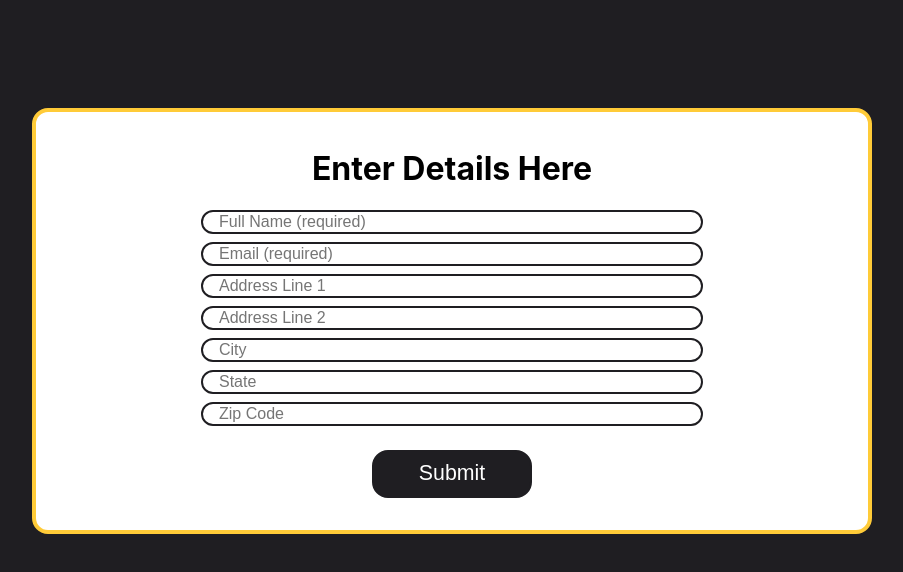
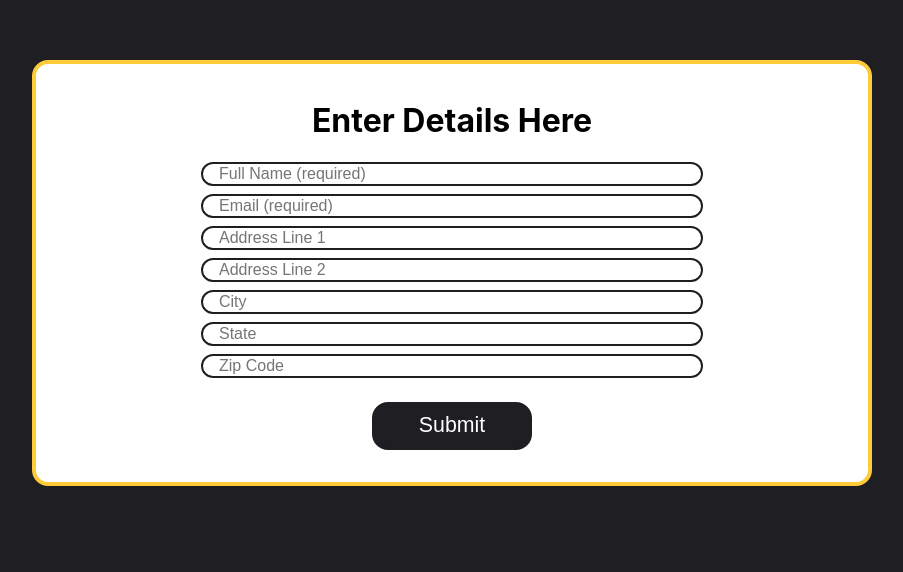
Before and after one commit to carah-tychewicz/simple-webform, a React (Create React App) app: page / in a window 1280 px wide. Shown: the part 132-704 px from the top of the page, without its empty margins (188-1091 px from the left). Built offline with nearby package versions, Linux system fonts and the light colour scheme.

Commit message:
reduced top margin of card to make it more eye level for the user on load

```diff
--- a/src/components/Form.css
+++ b/src/components/Form.css
@@ -43,7 +43,7 @@ input:focus {
   width: 30rem;
   padding: 1rem;
   background-color: white;
-  margin: 15rem 1rem 1rem 1rem;
+  margin: 12rem 1rem 1rem 1rem;
   border-radius: 1rem;
   border: 4px solid #ffcb38;
 }
--- a/src/components/ThankYou.css
+++ b/src/components/ThankYou.css
@@ -12,7 +12,7 @@
   width: 40rem;
   padding: 1rem;
   background-color: white;
-  margin: 15rem 1rem 1rem 1rem;
+  margin: 12rem 1rem 1rem 1rem;
   border-radius: 1rem;
   border: 4px solid #ffcb38;
 }
```
